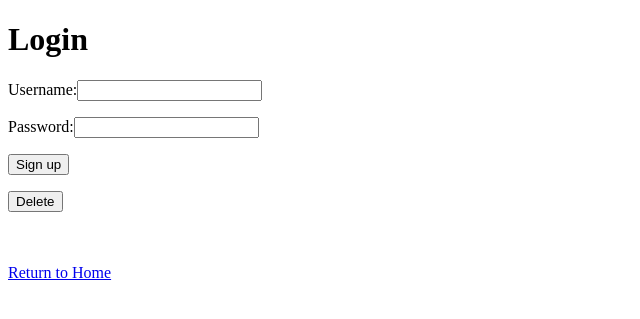
After one commit to thoseflower/Mysite, a Django app: page /polls/login/ in a window 1280 px wide. The commit adds this page. Shown: the top 319 px of the page, without its empty margins (0-640 px from the left). Run offline with Django 3.2, Linux system fonts and the light colour scheme.

Commit message:
通过login熟悉对post流程认识

```diff
--- a/polls/models.py
+++ b/polls/models.py
@@ -26,3 +26,9 @@ class Choice(models.Model):
     votes = models.IntegerField(default=0)
     def __str__(self):
         return self.choice_text
+
+class User(models.Model):
+    name = models.CharField(max_length=20)
+    passwd = models.CharField(max_length=20)
+    def __str__(self):
+        return self.name
--- /dev/null
+++ b/polls/templates/polls/login.html
@@ -0,0 +1,28 @@
+<!DOCTYPE html>
+<html lang="en">
+<head>
+    <meta charset="UTF-8">
+    <title>Lonin</title>
+</head>
+<body>
+    <h1>Login</h1>
+    <form action="{% url 'polls:login'%}" method="post">
+        {% csrf_token %}
+        <p>Username:<input type="text" name="name"></p>
+        <p>Password:<input type="password" name="pwd"></p>
+        <p><input type="submit" name="login" value="Sign up"></p>
+        <p><input type="submit" name="delete" value="Delete"></p>
+    </form>
+    <br>
+    {% if name %}
+        <h3>Sign up success for:</h3>
+        <p>Username:{{ name }}</p>
+        <p>Password: {{ passwd }}</p>
+    {% endif %}
+    {% if delete %}
+        <h3>{{ delete }}</h3>
+    {% endif %}
+    <br>
+    <a href="{% url 'polls:index' %}">Return to Home</a>
+</body>
+</html>
--- a/polls/urls.py
+++ b/polls/urls.py
@@ -23,4 +23,6 @@ urlpatterns = [
     path('<int:pk>/', views.DetailView.as_view(), name='detail'),
     path('<int:pk>/results/', views.ResultsView.as_view(), name='results'),
     path('<int:question_id>/vote/', views.vote, name='vote'),
+    path('login/', views.login, name='login'),
+    path('js/', views.js, name='js'),
 ]
--- a/polls/views.py
+++ b/polls/views.py
@@ -5,7 +5,7 @@ from django.urls import reverse
 from django.views import generic
 from django.utils import timezone
 
-from .models import Question, Choice
+from .models import Question, Choice, User
 
 # Create your views here.
 
@@ -147,3 +147,24 @@ def vote(request, question_id):
         # HttpResponseRedirect 只接收一个参数：用户将要被重定向的 URL
         # 使用reverse() 函数避免了在视图函数中硬编码 URL
         return HttpResponseRedirect(reverse('polls:results', args=(question.id,)))
+
+def login(request):
+    # return HttpResponse("Please Login")
+    user_info = {}
+    if request.method == 'POST':
+        if 'login' in request.POST:
+            user_info['name'] = request.POST['name']
+            user_info['passwd'] = request.POST['pwd']
+            user = User()
+            user.name = user_info['name']
+            user.passwd = user_info['passwd']
+            user.save()
+        elif 'delete' in request.POST:
+            name = request.POST['name']
+            user_selected = User.objects.filter(name=name)
+            user_selected.delete()
+            return render(request, 'polls/login.html', {'delete': "Delete %s OK" % name})
+    return render(request, 'polls/login.html', user_info)
+
+def js(request):
+    return render(request, 'polls/js.html')
```
Also changed, not shown: polls/templates/polls/index.html (+5 -2 lines).
